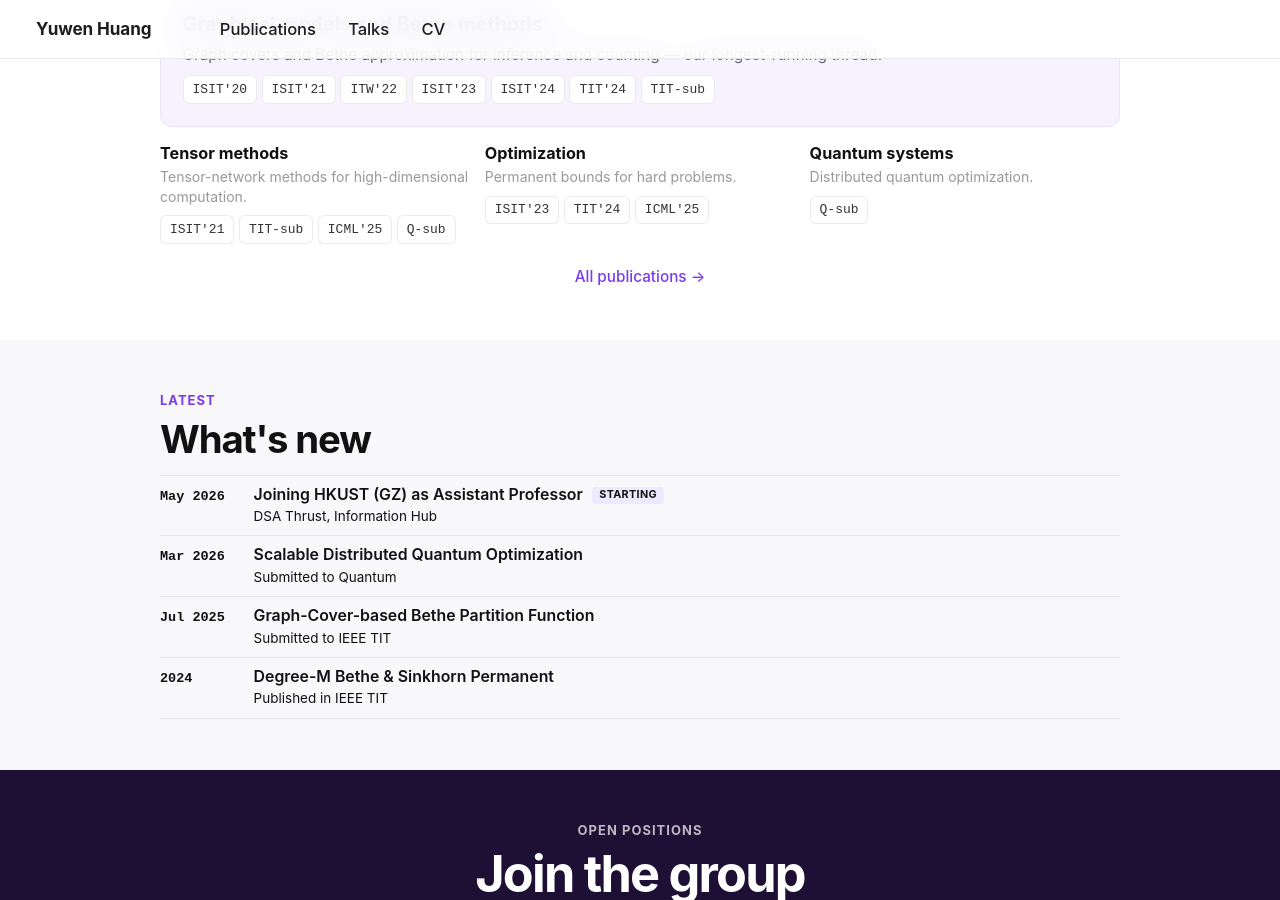
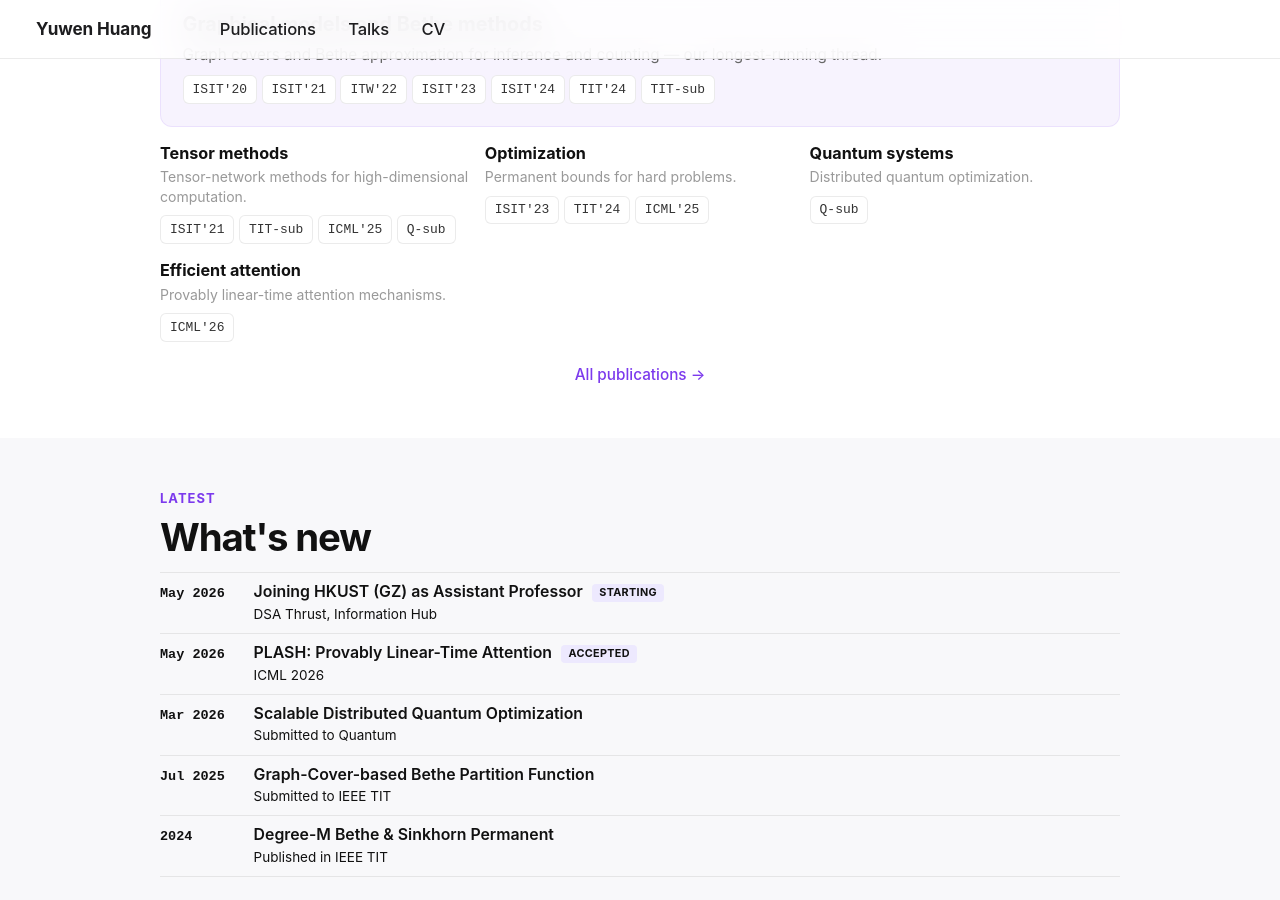
Before and after one commit to YuwenHuang0/YuwenHuang0.github.io, a Jekyll site: the page built from _pages/about.md, in a window 1280 px wide and 900 px high, scrolled down 954 px. Built offline with Jekyll 4.4.1, drawn with Linux system fonts in a browser that asks for light colours; a script that is not in the unit is left out.

Commit message:
Add PLASH paper (ICML 2026) to publications and main page

```diff
--- a/_pages/about.md
+++ b/_pages/about.md
@@ -588,6 +588,13 @@ redirect_from:
         <a class="cite" href="https://arxiv.org/abs/2603.07673">Q-sub</a>
       </div>
     </div>
+    <div>
+      <div class="sub-title">Efficient attention</div>
+      <div class="sub-desc">Provably linear-time attention mechanisms.</div>
+      <div class="cites">
+        <a class="cite" href="{{ '/publication/plash-linear-attention' | relative_url }}">ICML'26</a>
+      </div>
+    </div>
   </div>
   <div class="view-all"><a href="{{ '/publications/' | relative_url }}">All publications</a></div>
 </div>
@@ -602,6 +609,10 @@ redirect_from:
     <div class="tl-row">
       <div class="tl-date">May 2026</div>
       <div><div class="tl-title">Joining HKUST (GZ) as Assistant Professor <span class="tl-badge">Starting</span></div><div class="tl-venue">DSA Thrust, Information Hub</div></div>
+    </div>
+    <div class="tl-row">
+      <div class="tl-date">May 2026</div>
+      <div><div class="tl-title"><a href="{{ '/publication/plash-linear-attention' | relative_url }}">PLASH: Provably Linear-Time Attention</a> <span class="tl-badge">Accepted</span></div><div class="tl-venue">ICML 2026</div></div>
     </div>
     <div class="tl-row">
       <div class="tl-date">Mar 2026</div>
--- a/_pages/publications.html
+++ b/_pages/publications.html
@@ -84,7 +84,7 @@ author_profile: false
   <p class="inner-page-sub">Also on <a href="{{site.author.googlescholar}}">Google Scholar</a>.</p>
 {% endif %}
 
-{% assign topic_entries = "graphical-models::Graphical model-based approximation of #-P complete problems.;quantum-info::Quantum information processing.;wireless::Wireless communication systems." | split: ";" %}
+{% assign topic_entries = "machine-learning::Machine learning.;graphical-models::Graphical model-based approximation of #-P complete problems.;quantum-info::Quantum information processing.;wireless::Wireless communication systems." | split: ";" %}
 
 {% for topic_entry in topic_entries %}
   {% assign parts = topic_entry | split: "::" %}
```
Also changed, not shown: _publications/2026-07-21-plash-linear-attention.md (added, +14 -0 lines).
